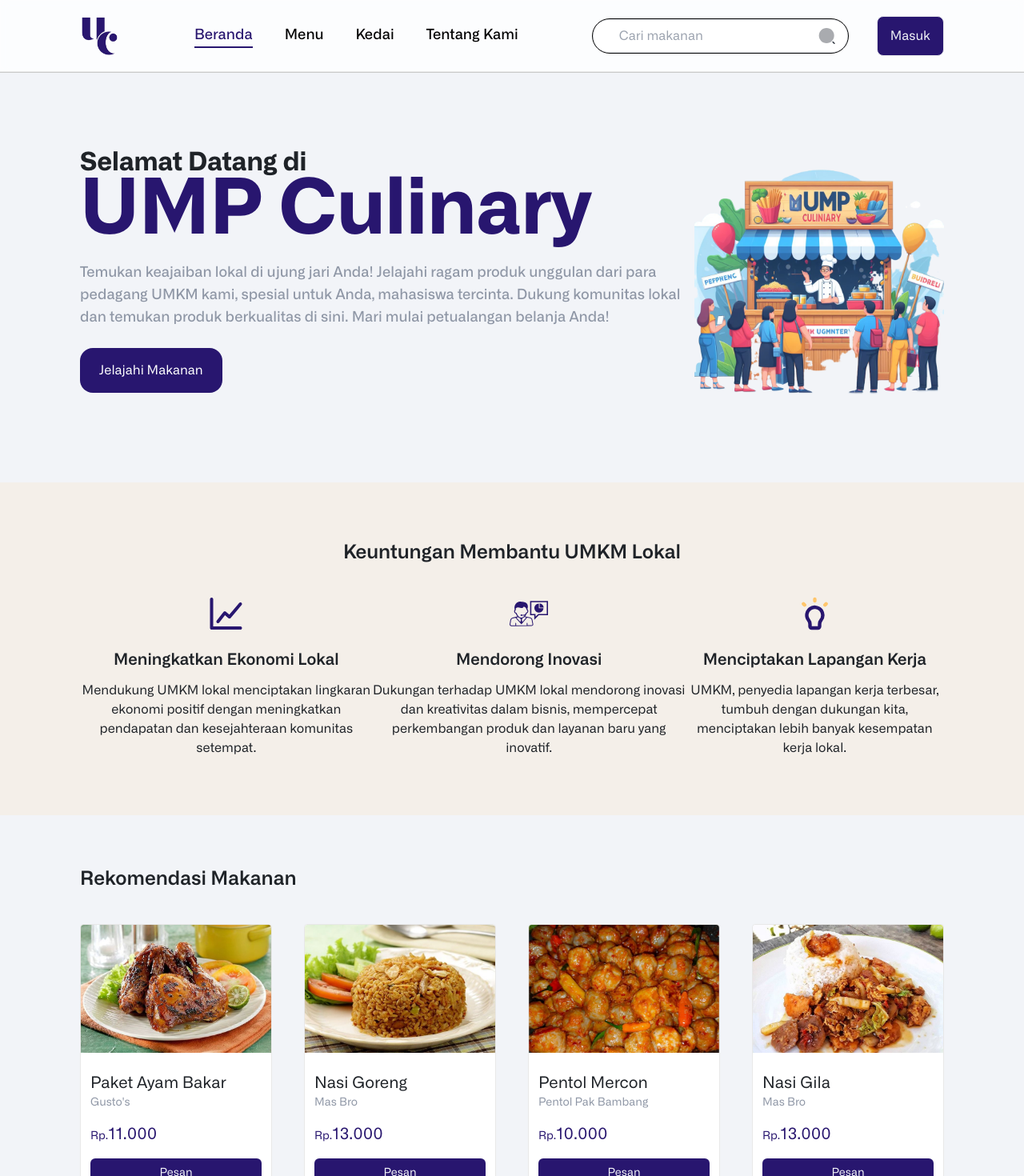
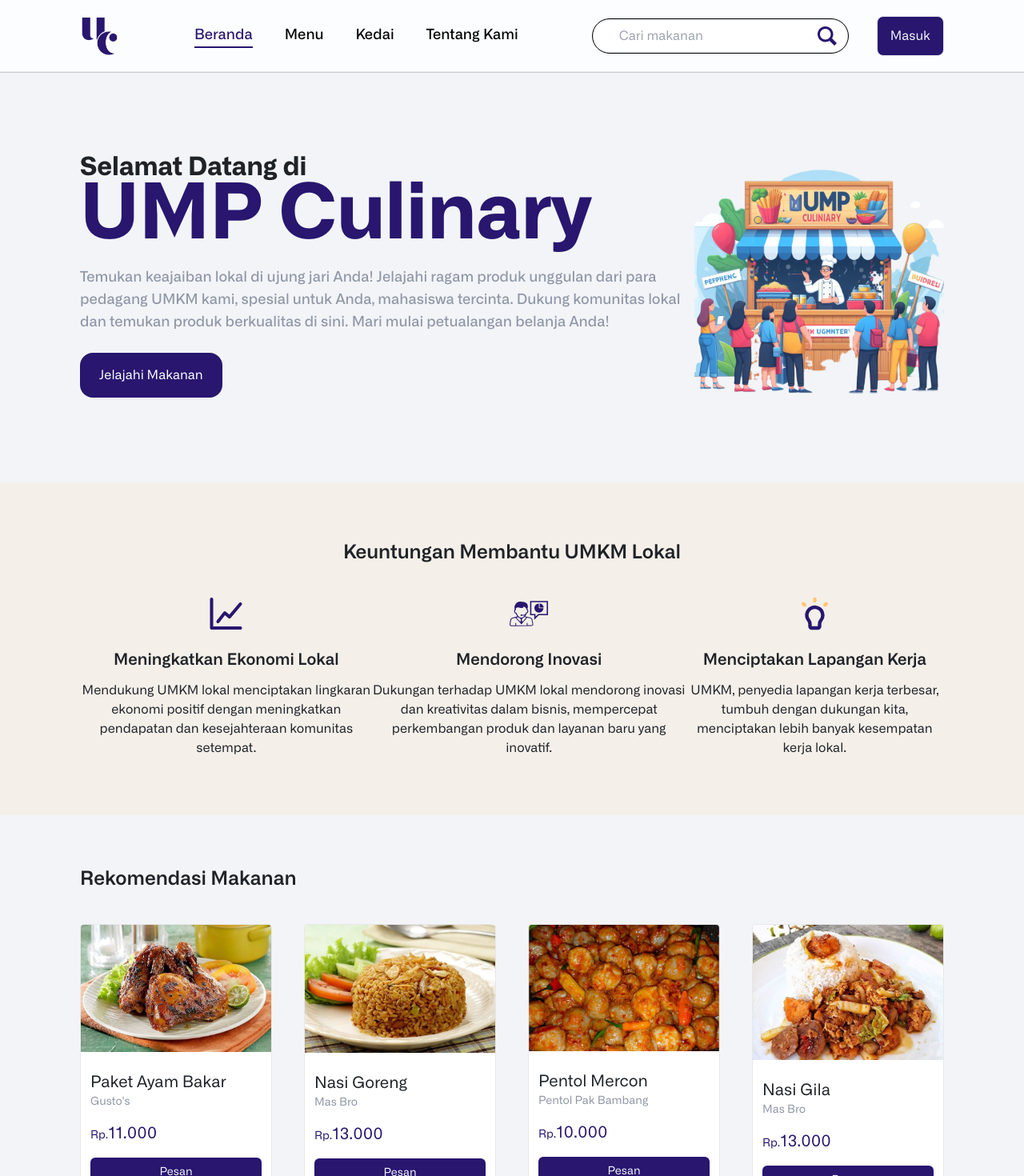
Before and after one commit to vikifsyh/ump-culinary, a Next.js app: page / in a window 1280 px wide. Shown: the top 1470 px of the page at 80% size. Built offline with nearby package versions, Linux system fonts and the light colour scheme.

Commit message:
refactor:image & icon search

```diff
--- a/app/Icon/Icon.tsx
+++ b/app/Icon/Icon.tsx
@@ -72,21 +72,25 @@ const Icon = ({ name, className, width, height }: IconProps) => {
     case "search":
       return (
         <svg
-          width="25"
+          width="24"
           height="24"
-          viewBox="0 0 25 24"
+          viewBox="0 0 24 24"
           fill="none"
           xmlns="http://www.w3.org/2000/svg"
         >
-          <path
-            opacity="0.4"
-            d="M12.1667 21C17.4134 21 21.6667 16.7467 21.6667 11.5C21.6667 6.25329 17.4134 2 12.1667 2C6.91998 2 2.66669 6.25329 2.66669 11.5C2.66669 16.7467 6.91998 21 12.1667 21Z"
-            fill="#272E38"
-          />
-          <path
-            d="M21.9667 22C21.7867 22 21.6067 21.93 21.4767 21.8L19.6167 19.94C19.3467 19.67 19.3467 19.23 19.6167 18.95C19.8867 18.68 20.3267 18.68 20.6067 18.95L22.4667 20.81C22.7367 21.08 22.7367 21.52 22.4667 21.8C22.3267 21.93 22.1467 22 21.9667 22Z"
-            fill="#272E38"
-          />
+          <g clip-path="url(#clip0_216_186)">
+            <path
+              fill-rule="evenodd"
+              clip-rule="evenodd"
+              d="M18.0405 14.88L24 20.925L21 24L14.8875 18.036C13.3458 18.9954 11.5658 19.5026 9.75 19.5C4.365 19.5 0 15.1245 0 9.75C0 4.365 4.3755 0 9.75 0C15.135 0 19.5 4.3755 19.5 9.75C19.5027 11.5628 18.9971 13.3401 18.0405 14.88ZM2.9955 9.678C2.9955 13.398 6.0165 16.428 9.7455 16.428C13.4655 16.428 16.4955 13.4055 16.4955 9.678C16.4955 5.958 13.473 2.928 9.7455 2.928C6.0255 2.928 2.9955 5.949 2.9955 9.678Z"
+              fill="#28166F"
+            />
+          </g>
+          <defs>
+            <clipPath id="clip0_216_186">
+              <rect width="24" height="24" fill="white" />
+            </clipPath>
+          </defs>
         </svg>
       );
     case "hamburger":
--- a/app/component/BestSeller.tsx
+++ b/app/component/BestSeller.tsx
@@ -33,10 +33,9 @@ export default function BestSeller() {
               <Image
                 src={food.image}
                 alt={food.name}
-                width={1000}
-                height={1000}
-                className="w-full max-h-40 object-fill mb-4 rounded-t-[4px]"
-                style={{ minHeight: "160px" }}
+                width={150}
+                height={150}
+                className="w-full object-cover mb-4 rounded-t-[4px]"
               />
               <div className="py-2 px-2 lg:px-3">
                 <p className="text-sm lg:text-xl text-baseBlack">{food.name}</p>
--- a/app/component/Hero.tsx
+++ b/app/component/Hero.tsx
@@ -4,7 +4,7 @@ import HeroImage from "@/public/img/hero2c.png";
 
 export default function Hero() {
   return (
-    <div className="my-5 mx-5 md:m-10 lg:m-[100px] md:flex md:justify-between ">
+    <div className="my-5 mx-5 md:m-10 lg:m-[100px] md:flex md:justify-between items-center">
       <div className="md:max-w-md lg:max-w-3xl">
         <h2 className="font-bold text-base lg:text-[32px] text-baseBlack">
           Selamat Datang di
```
